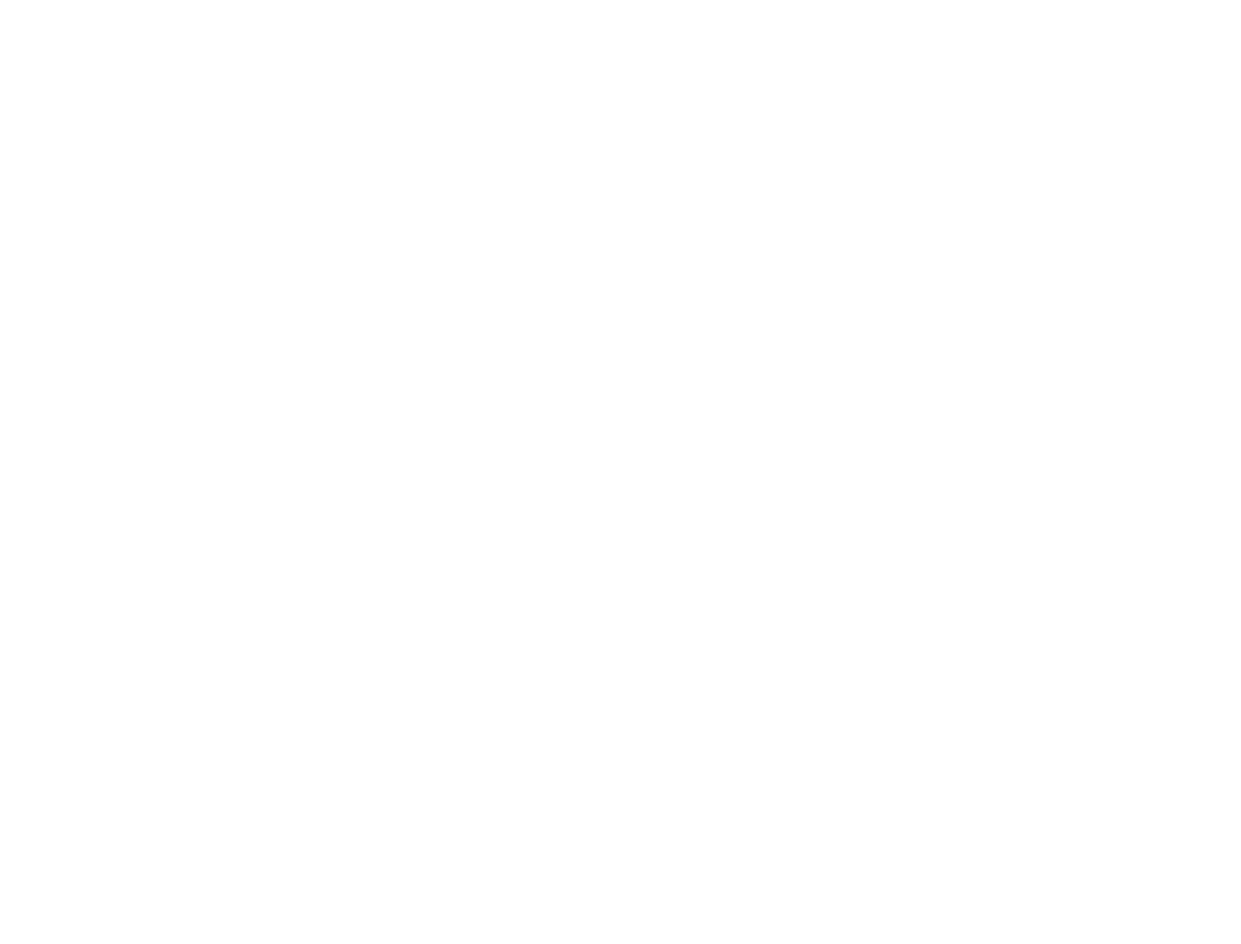
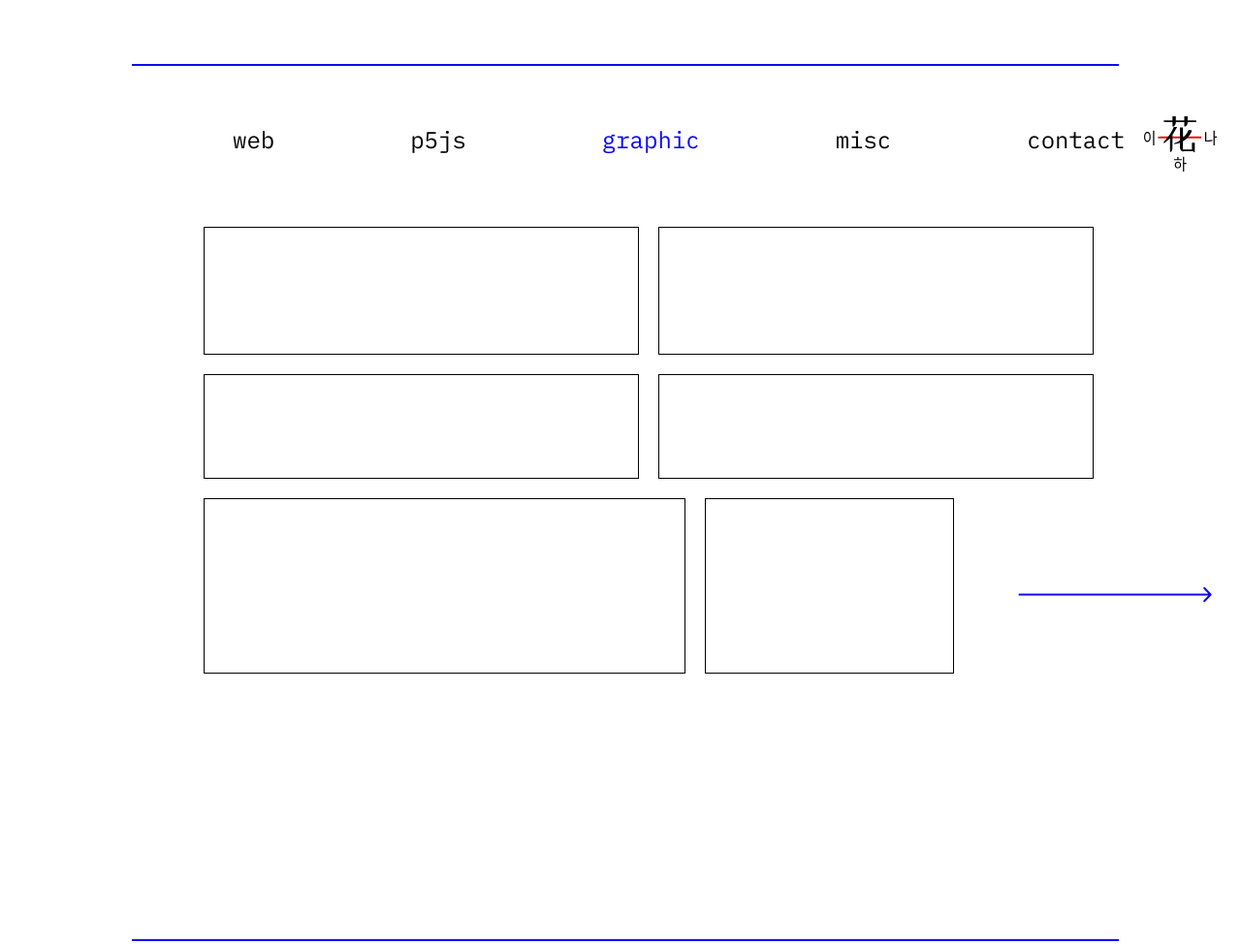
Before and after one commit to hannahlee2021/portfolio-website, a plain HTML site: page graphic.html in a window 1280 px wide. Shown: the top 974 px of the page at 97% size. Before the commit the page ends 800 px from the top, so only its background shows below. Drawn offline with nearby package versions, Linux system fonts and the light colour scheme; a web font is replaced by a local one.

Commit message:
fifth commit i think

```diff
--- /dev/null
+++ b/graphic.css
@@ -0,0 +1,253 @@
+body {
+    margin:0;
+    padding:0;
+    position: relative;
+    height: 200vh;
+    overflow:hidden;
+}
+.horizontal-top {
+
+    top: 0;
+    border: none;
+    padding-top: 50px;
+    padding-left: 10px;
+}
+
+.horizontal-bottom {
+    border: none;
+    padding-top: 50px;
+    padding-left: 10px;
+}
+h1 {
+    font-family: 'IBM Plex Mono', sans-serif;
+
+    font-weight: 600;
+
+    line-height: 125px;
+    text-align: center;
+
+    color: #FFFFFF;
+
+    text-shadow: -1px 8px 13px #0D08F4;
+}
+
+h2 {
+    /* font-family: 'IBM Plex Mono', sans-serif; */
+    font-weight: 400;
+    line-height: normal;
+    font-style: italic;
+}
+
+h3 {
+    font-family: 'IBM Plex Mono', sans-serif;
+    font-weight: 200;
+    line-height: 200%;
+    font-style: normal;
+}
+h4 {
+    font-family: 'IBM Plex Mono', sans-serif;
+    font-weight: 400;
+    line-height: 200%;
+    font-style: normal;
+}
+
+
+h5 {
+    /* font-family: 'IBM Plex Mono', sans-serif; */
+    font-weight: 700;
+    line-height: normal;
+
+}
+
+hr {
+    border: 1px solid #0D08F4;
+    width: 80%;
+    margin-left: auto;
+    margin-right: auto;
+}
+
+.border-container {
+    display: flex;
+    flex-wrap: wrap;
+    padding-left: 40px;
+    padding-top: 150px;
+
+
+}
+.container-1 {
+    display: flex;
+    flex-wrap: no-wrap;
+    padding-left: 170px;
+    gap: 20px;
+}
+.container-2 {
+    display: flex;
+    flex-direction: row;
+    padding-left: 170px;
+    padding-top: 20px;
+    gap: 20px;
+
+}
+
+.container-3 {
+    display: flex;
+    flex-direction: row;
+    flex-wrap: no-wrap;
+    padding-left: 170px;
+    padding-top: 20px;
+    gap: 20px;
+}
+.box-1 {
+    /* width: 440px;
+    height: 170px; */
+    height: 132.28px;
+    width: 448.825px;
+    background-color: none;
+    border: 1px solid #000;
+
+
+}
+.box-2 {
+    height: 132.28px;
+    width: 448.825px;
+    background-color: none;
+    border: 1px solid #000;
+
+}
+.box-3 {
+    height: 107.434px;
+    width: 448.825px;
+    background-color: none;
+    border: 1px solid #000;
+
+}
+.box-4 {
+    height: 107.434px;
+    width: 448.825px;
+    background-color: none;
+    border: 1px solid #000;
+}
+.box-5 {
+    height: 181.118px;
+    width: 496.798px;
+    background-color: none;
+    border: 1px solid #000;
+
+}
+.box-6 {
+
+    height: 181.118px;
+    width: 257.302px;
+    background-color: none;
+    border: 1px solid #000;
+
+
+}
+
+ul {
+    list-style: none;
+}
+
+a:link {
+    text-decoration: none;
+    color: black;
+}
+
+a:visited {
+    text-decoration: none;
+    color: black; }
+
+
+a:hover {
+    color: #0D08F4; }
+
+
+a:active {
+    text-decoration: none;
+    color: #0D08F4;}
+
+
+
+
+.header_container {
+
+    /* position: relative;
+    max-width: 800px; */
+
+    /* padding-left: 500px;
+    padding-top: 100px; */
+
+
+    /* margin-left: 200px; */
+    /* margin-right: auto; */
+    /* margin-top: 200px; */
+
+
+    /* display: flex; */
+    position: absolute;
+    align-items: center;
+    justify-content: space-between;
+    max-width: 1000px;
+    /* margin: 0 auto; */
+    left: 100px;
+    top: 120px;
+
+    padding: 0 30px;
+}
+
+@media screen and (max-width: 425px) {
+    .header_container  {
+        display: none;
+    }
+}
+
+li {
+    font-family: 'IBM Plex Mono', sans-serif;
+    font-weight: 200;
+    line-height: 200%;
+    font-style: normal;
+}
+
+
+.nav_list {
+    display: flex;
+    column-gap: 70px;
+
+}
+
+.arrow {
+    position: absolute;
+    left: 1050px;
+    top: 600px;
+}
+
+.hana-logo {
+    position: absolute;
+
+    left: 1230px;
+    top: 90px;
+}
+
+button {
+    all: unset;
+    position: absolute;
+    left: 1180px;
+    top: 120px;
+  }
+
+  button:focus {
+    outline: revert;
+  }
+
+#sidebar {
+    width: 0;
+    overflow: hidden;
+    transition: width 0.3s ease;
+  }
+
+  #sidebar.open {
+    position: absolute;
+    width: 200px;
+    left: 1150px;
+    top: 200px;
+  }
--- a/graphic.html
+++ b/graphic.html
@@ -0,0 +1,108 @@
+<!DOCTYPE html>
+<html lang="en">
+<head>
+
+    <style>
+        @import url('https://fonts.googleapis.com/css2?family=IBM+Plex+Mono:ital,wght@0,100;0,200;0,300;0,400;0,500;0,600;0,700;1,100;1,200;1,300;1,400;1,500;1,600;1,700&display=swap');
+      </style>
+
+    <meta charset="UTF-8">
+    <meta http-equiv="X-UA-Compatible" content="IE=edge">
+    <meta name="viewport" content="width=device-width, initial-scale=1.0">
+       <!-- Bootstrap CSS -->
+       <link rel="stylesheet" href="https://cdn.jsdelivr.net/npm/bootstrap@4.3.1/dist/css/bootstrap.min.css" integrity="sha384-ggOyR0iXCbMQv3Xipma34MD+dH/1fQ784/j6cY/iJTQUOhcWr7x9JvoRxT2MZw1T" crossorigin="anonymous">
+       <link rel="stylesheet" type="text/css" href="graphic.css">
+       <link rel="stylesheet" href="https://use.typekit.net/hyw6boo.css">
+
+    <title>Document</title>
+</head>
+<body>
+
+    <div class= "horizontal-top">
+        <hr>
+    </div>
+
+
+    <div class = "border-container">
+        <div class="container-1">
+            <div class = "box-1"></div>
+            <div class = "box-2"></div>
+        </div>
+        <div class = "container-2">
+            <div class = "box-3"></div>
+            <div class = "box-4"></div>
+        </div>
+      <div class = "container-3">
+        <div class = "box-5"></div>
+        <div class = "box-6"></div>
+      </div>
+
+
+    </div>
+    <div class = "arrow">
+        <a href="google.com"><img src="Arrow 1.svg" width="200px"></a>
+    </div>
+
+    <!-- <div class = "hana-logo">
+        <a href="index.html"><img src="hana logo.svg" width="75px"></a>
+    </div> -->
+
+    <div class="header_container">
+        <nav class="nav">
+            <ul class="nav_list">
+                <li class="nav_item">
+                    <li id="web">
+                        <a href="web.html"><h4>web</h4></a>
+                    </li>
+                </li>
+                <li class="nav_item">
+                    <li id="p5js">
+                        <a href="p5js.html"><h4>p5js</h4></a>
+                    </li>
+                </li>
+                <li class="nav_item">
+                    <li id="graphic">
+                        <a href="graphic.html"><h4><span style="color:#0D08F4;">graphic</h4></a>
+                    </li>
+                </li>
+                <li class="nav_item">
+                    <li id="misc">
+                        <a href="misc.html"><h4>misc</h4></a>
+                    </li>
+                </li>
+                <li class="nav_item">
+                    <li id="contact">
+                        <a href="contact.html"><h4>contact</h4> </a>
+                    </li>
+                </li>
+            </ul>
+        </nav>
+
+     </div>
+
+     <button id="imageButton"><img src="hana logo.svg" width="75px" alt="Button"></button>
+
+     <div id="sidebar">
+     <!-- Sidebar navigation content here -->
+         <ul>
+         <li><a href="web.html">web</a></li>
+         <li><a href="p5js.html">p5js</a></li>
+         <li><a href="graphic.html">graphic</a></li>
+         <li><a href="misc.html">misc</a></li>
+         <li><a href="contact.html">contact</a></li>
+         <li><a href="index.html">home</a></li>
+     </ul>
+     </div>
+
+    <div class="horizontal-bottom">
+        <hr>
+    </div>
+
+    <script src="https://code.jquery.com/jquery-3.3.1.slim.min.js" integrity="sha384-q8i/X+965DzO0rT7abK41JStQIAqVgRVzpbzo5smXKp4YfRvH+8abtTE1Pi6jizo" crossorigin="anonymous"></script>
+    <script src="https://cdn.jsdelivr.net/npm/popper.js@1.14.7/dist/umd/popper.min.js" integrity="sha384-UO2eT0CpHqdSJQ6hJty5KVphtPhzWj9WO1clHTMGa3JDZwrnQq4sF86dIHNDz0W1" crossorigin="anonymous"></script>
+    <script src="https://cdn.jsdelivr.net/npm/bootstrap@4.3.1/dist/js/bootstrap.min.js" integrity="sha384-JjSmVgyd0p3pXB1rRibZUAYoIIy6OrQ6VrjIEaFf/nJGzIxFDsf4x0xIM+B07jRM" crossorigin="anonymous"></script>
+
+    <script src="p5js.js"> </script>
+
+</body>
+</html>
--- /dev/null
+++ b/graphic.js
@@ -0,0 +1,6 @@
+const imageButton = document.getElementById('imageButton');
+const sidebar = document.getElementById('sidebar');
+
+imageButton.addEventListener('click', function() {
+  sidebar.classList.toggle('open');
+});
--- /dev/null
+++ b/misc.css
@@ -0,0 +1,253 @@
+body {
+    margin:0;
+    padding:0;
+    position: relative;
+    height: 200vh;
+    overflow:hidden;
+}
+.horizontal-top {
+
+    top: 0;
+    border: none;
+    padding-top: 50px;
+    padding-left: 10px;
+}
+
+.horizontal-bottom {
+    border: none;
+    padding-top: 50px;
+    padding-left: 10px;
+}
+h1 {
+    font-family: 'IBM Plex Mono', sans-serif;
+
+    font-weight: 600;
+
+    line-height: 125px;
+    text-align: center;
+
+    color: #FFFFFF;
+
+    text-shadow: -1px 8px 13px #0D08F4;
+}
+
+h2 {
+    /* font-family: 'IBM Plex Mono', sans-serif; */
+    font-weight: 400;
+    line-height: normal;
+    font-style: italic;
+}
+
+h3 {
+    font-family: 'IBM Plex Mono', sans-serif;
+    font-weight: 200;
+    line-height: 200%;
+    font-style: normal;
+}
+h4 {
+    font-family: 'IBM Plex Mono', sans-serif;
+    font-weight: 400;
+    line-height: 200%;
+    font-style: normal;
+}
+
+
+h5 {
+    /* font-family: 'IBM Plex Mono', sans-serif; */
+    font-weight: 700;
+    line-height: normal;
+
+}
+
+hr {
+    border: 1px solid #0D08F4;
+    width: 80%;
+    margin-left: auto;
+    margin-right: auto;
+}
+
+.border-container {
+    display: flex;
+    flex-wrap: wrap;
+    padding-left: 40px;
+    padding-top: 150px;
+
+
+}
+.container-1 {
+    display: flex;
+    flex-wrap: no-wrap;
+    padding-left: 170px;
+    gap: 20px;
+}
+.container-2 {
+    display: flex;
+    flex-direction: row;
+    padding-left: 170px;
+    padding-top: 20px;
+    gap: 20px;
+
+}
+
+.container-3 {
+    display: flex;
+    flex-direction: row;
+    flex-wrap: no-wrap;
+    padding-left: 170px;
+    padding-top: 20px;
+    gap: 20px;
+}
+.box-1 {
+    /* width: 440px;
+    height: 170px; */
+    height: 132.28px;
+    width: 448.825px;
+    background-color: none;
+    border: 1px solid #000;
+
+
+}
+.box-2 {
+    height: 132.28px;
+    width: 448.825px;
+    background-color: none;
+    border: 1px solid #000;
+
+}
+.box-3 {
+    height: 107.434px;
+    width: 448.825px;
+    background-color: none;
+    border: 1px solid #000;
+
+}
+.box-4 {
+    height: 107.434px;
+    width: 448.825px;
+    background-color: none;
+    border: 1px solid #000;
+}
+.box-5 {
+    height: 181.118px;
+    width: 496.798px;
+    background-color: none;
+    border: 1px solid #000;
+
+}
+.box-6 {
+
+    height: 181.118px;
+    width: 257.302px;
+    background-color: none;
+    border: 1px solid #000;
+
+
+}
+
+ul {
+    list-style: none;
+}
+
+a:link {
+    text-decoration: none;
+    color: black;
+}
+
+a:visited {
+    text-decoration: none;
+    color: black; }
+
+
+a:hover {
+    color: #0D08F4; }
+
+
+a:active {
+    text-decoration: none;
+    color: #0D08F4;}
+
+
+
+
+.header_container {
+
+    /* position: relative;
+    max-width: 800px; */
+
+    /* padding-left: 500px;
+    padding-top: 100px; */
+
+
+    /* margin-left: 200px; */
+    /* margin-right: auto; */
+    /* margin-top: 200px; */
+
+
+    /* display: flex; */
+    position: absolute;
+    align-items: center;
+    justify-content: space-between;
+    max-width: 1000px;
+    /* margin: 0 auto; */
+    left: 100px;
+    top: 120px;
+
+    padding: 0 30px;
+}
+
+@media screen and (max-width: 425px) {
+    .header_container  {
+        display: none;
+    }
+}
+
+li {
+    font-family: 'IBM Plex Mono', sans-serif;
+    font-weight: 200;
+    line-height: 200%;
+    font-style: normal;
+}
+
+
+.nav_list {
+    display: flex;
+    column-gap: 70px;
+
+}
+
+.arrow {
+    position: absolute;
+    left: 1050px;
+    top: 600px;
+}
+
+.hana-logo {
+    position: absolute;
+
+    left: 1230px;
+    top: 90px;
+}
+
+button {
+    all: unset;
+    position: absolute;
+    left: 1180px;
+    top: 120px;
+  }
+
+  button:focus {
+    outline: revert;
+  }
+
+#sidebar {
+    width: 0;
+    overflow: hidden;
+    transition: width 0.3s ease;
+  }
+
+  #sidebar.open {
+    position: absolute;
+    width: 200px;
+    left: 1150px;
+    top: 200px;
+  }
--- /dev/null
+++ b/misc.js
@@ -0,0 +1,6 @@
+const imageButton = document.getElementById('imageButton');
+const sidebar = document.getElementById('sidebar');
+
+imageButton.addEventListener('click', function() {
+  sidebar.classList.toggle('open');
+});
```
Also changed, not shown: misc.html (+108 -0 lines), p5js.html (+1 -1 lines).
